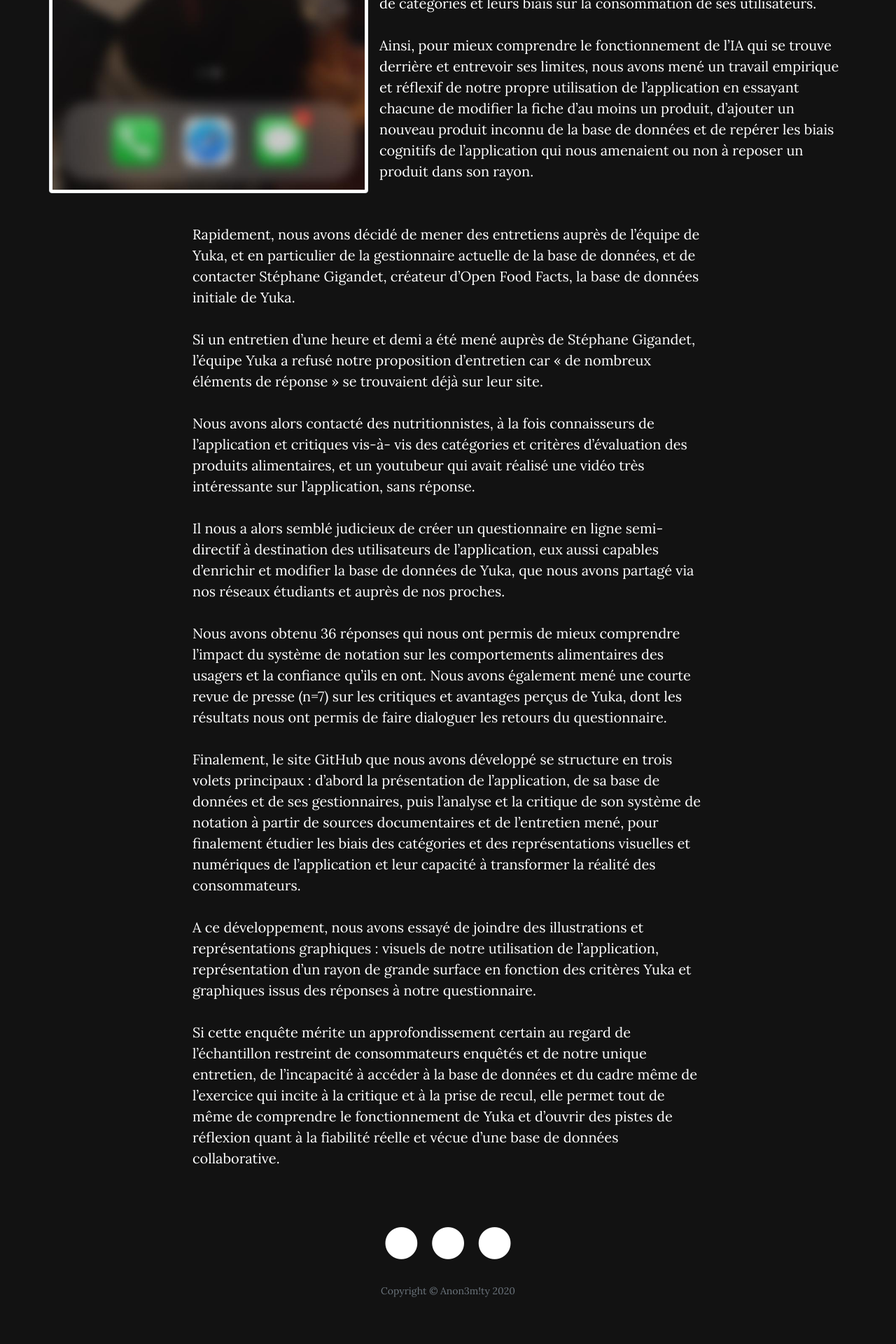
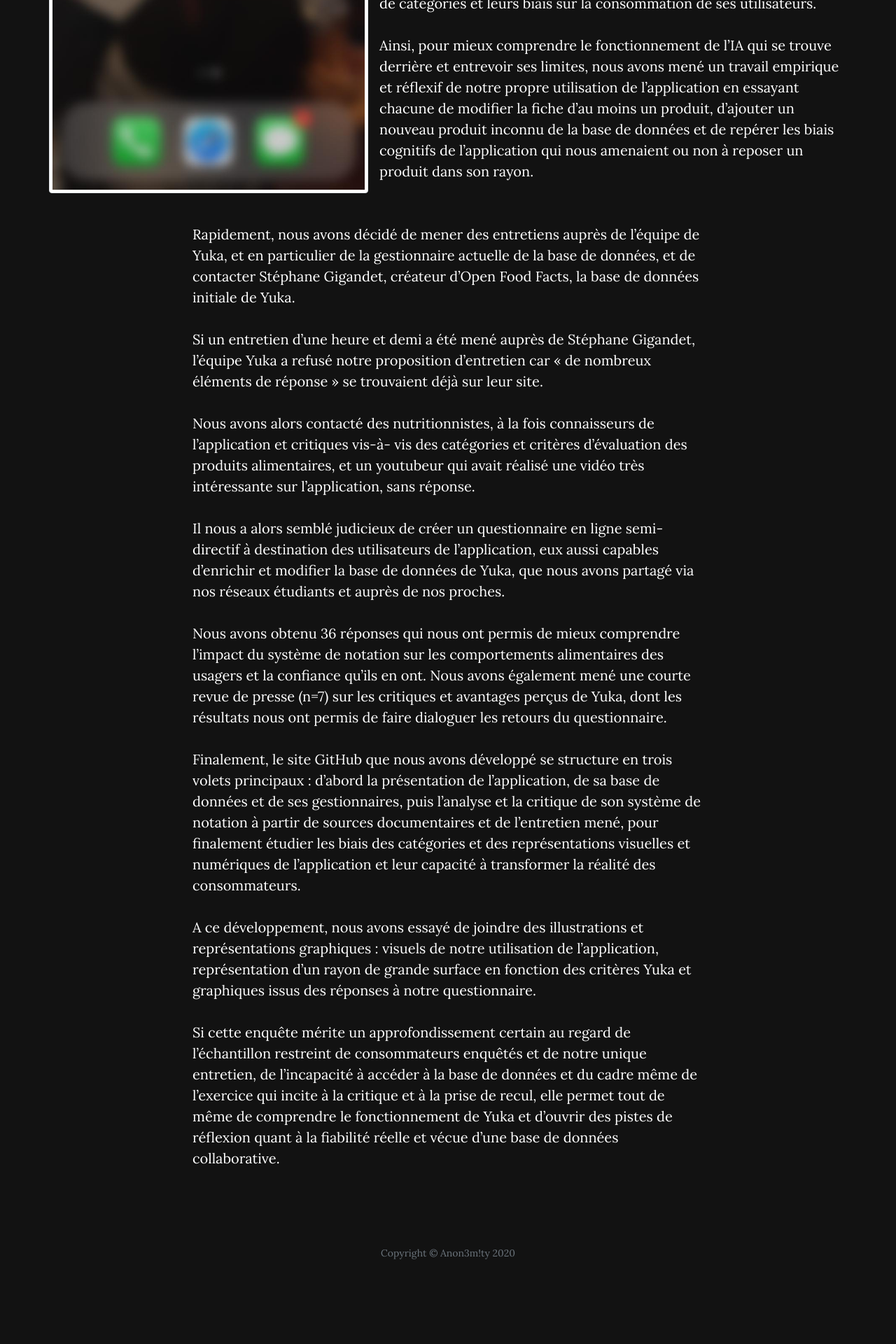
Before and after one commit to koneeko/Rendu-Yuka, a Jekyll site: the page built from index.html, in a window 1280 px wide. Shown: the part 1667-3587 px from the top of the page at 70% size. Built offline with Jekyll 4.4.1, drawn with Linux system fonts in a browser that asks for light colours; after the commit the page ends 3533 px from its top, so only the background shows below that.

Commit message:
suppression logo facebook

```diff
--- a/_layouts/default.html
+++ b/_layouts/default.html
@@ -20,11 +20,7 @@
         <div class="container">
             <div class="row">
                 <div class="col-md-10 col-lg-8 mx-auto">
-                    <ul class="list-inline text-center">
-                        <li class="list-inline-item"><span class="fa-stack fa-lg"><i class="fa fa-circle fa-stack-2x"></i><i class="fa fa-twitter fa-stack-1x fa-inverse"></i></span></li>
-                        <li class="list-inline-item"><span class="fa-stack fa-lg"><i class="fa fa-circle fa-stack-2x"></i><i class="fa fa-facebook fa-stack-1x fa-inverse"></i></span></li>
-                        <li class="list-inline-item"><span class="fa-stack fa-lg"><i class="fa fa-circle fa-stack-2x"></i><i class="fa fa-github fa-stack-1x fa-inverse"></i></span></li>
-                    </ul>
+
                     <p class="text-muted copyright">Copyright&nbsp;©&nbsp;Anon3m!ty 2020</p>
                 </div>
             </div>
```
